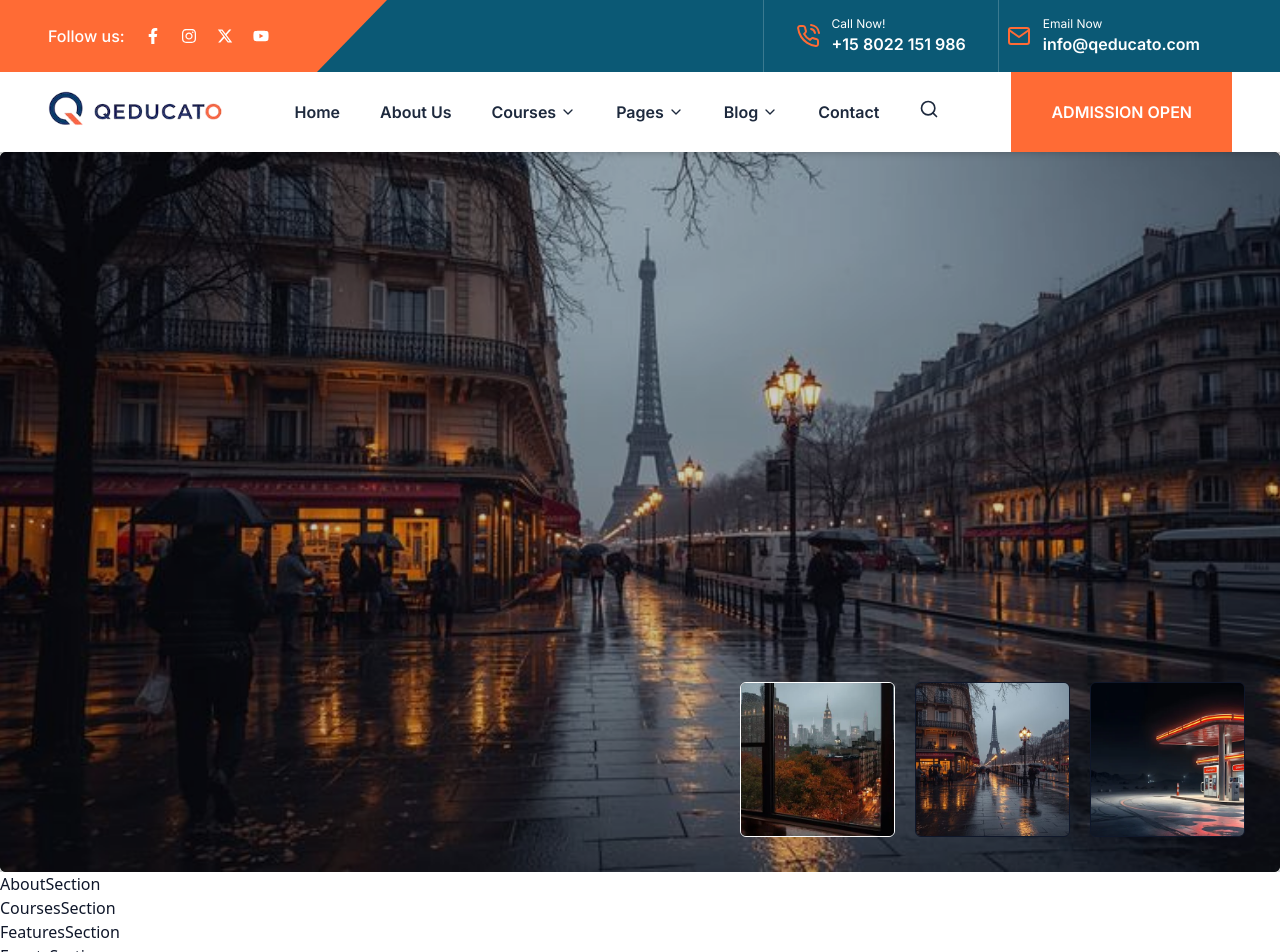
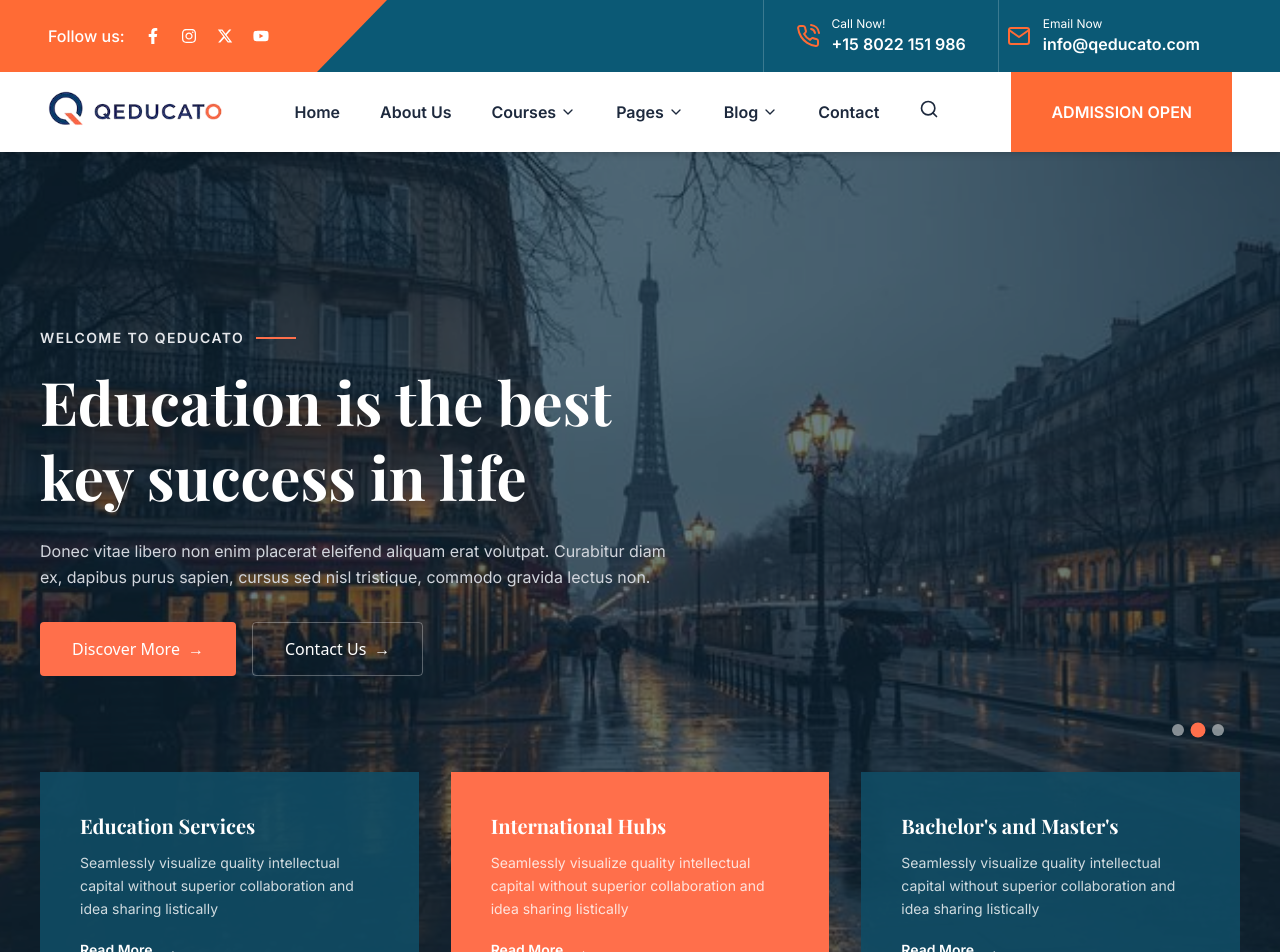
Before and after one commit to almahmud-dev/qeducato-platform, a Next.js app: page / in a window 1280 px wide. Shown: the top 952 px of the page. Built offline with nearby package versions, Linux system fonts and the light colour scheme; a web font is replaced by a local one.

Commit message:
Add feature cards and enhance HeroSection layout with autoplay functionality

```diff
--- a/src/components/ui/HeroSection.jsx
+++ b/src/components/ui/HeroSection.jsx
@@ -6,10 +6,31 @@ import { useEffect, useRef, useState } from "react";
 import banner1 from "@/../public/images/banner/banner1.webp";
 import banner2 from "@/../public/images/banner/banner2.jpg";
 import banner3 from "@/../public/images/banner/banner3.webp";
+import Container from "./Container";
+
+const featureCards = [
+  {
+    title: "Education Services",
+    desc: "Seamlessly visualize quality intellectual capital without superior collaboration and idea sharing listically",
+    bgColor: "bg-[#104c64]/90",
+  },
+  {
+    title: "International Hubs",
+    desc: "Seamlessly visualize quality intellectual capital without superior collaboration and idea sharing listically",
+    bgColor: "bg-[#ff6f4b]",
+  },
+  {
+    title: "Bachelor's and Master's",
+    desc: "Seamlessly visualize quality intellectual capital without superior collaboration and idea sharing listically",
+    bgColor: "bg-[#104c64]/90",
+  },
+];
 
 const HeroSection = () => {
   const heroBanner = [banner1, banner2, banner3];
 
+  // ইনস্ট্যান্ট কালার চেঞ্জের জন্য activeID স্টেট ব্যবহার করা হয়েছে
+  const [activeID, setActiveID] = useState(0);
   const [currentID, setCurrentID] = useState(0);
   const [nextID, setNextID] = useState(null);
   const [fading, setFading] = useState(false);
@@ -17,7 +38,7 @@ const HeroSection = () => {
   const intervalRef = useRef(null);
   const fadingRef = useRef(false);
 
-  // preload images
+  // Preload images
   useEffect(() => {
     heroBanner.slice(1).forEach((banner) => {
       const img = new window.Image();
@@ -29,6 +50,7 @@ const HeroSection = () => {
     if (fadingRef.current || newID === currentID) return;
 
     fadingRef.current = true;
+    setActiveID(newID); // ডটের কালার সাথে সাথে চেঞ্জ হবে
     setNextID(newID);
     setFading(false);
 
@@ -48,55 +70,34 @@ const HeroSection = () => {
 
   const startAutoPlay = () => {
     clearInterval(intervalRef.current);
-
     intervalRef.current = setInterval(() => {
-      const next = (currentID + 1) % heroBanner.length;
+      const next = (activeID + 1) % heroBanner.length;
       changeBanner(next);
     }, 5000);
   };
 
+  // AutoPlay setup
   useEffect(() => {
-    intervalRef.current = setInterval(() => {
-      setCurrentID((prev) => {
-        const next = (prev + 1) % heroBanner.length;
-
-        if (!fadingRef.current) {
-          changeBanner(next);
-        }
-
-        return prev;
-      });
-    }, 5000);
-
+    startAutoPlay();
     return () => clearInterval(intervalRef.current);
-  }, [currentID]);
+  }, [activeID]);
 
   const handleBannerClick = (id) => {
+    if (fadingRef.current || id === activeID) return;
     changeBanner(id);
-
-    clearInterval(intervalRef.current);
-
-    intervalRef.current = setInterval(() => {
-      const next = (id + 1) % heroBanner.length;
-      changeBanner(next);
-    }, 5000);
   };
 
   return (
-    <section className=" aspect-video w-screen ">
-      <div className=" h-full w-full relative">
+    <section className="relative min-h-screen w-full overflow-hidden flex flex-col justify-between">
       <div className="absolute inset-0 z-0">
-          {/* Current Image */}
         <Image
           src={heroBanner[currentID]}
           alt={`hero-banner-${currentID}`}
           fill
-            sizes="100vw"
-            priority={currentID === 0}
-            className="rounded-[6px] object-cover"
+          priority
+          className="object-cover"
         />
 
-          {/* Next Image */}
         {nextID !== null && (
           <div
             className={`absolute inset-0 z-10 transition-opacity duration-700 ease-in-out ${
@@ -107,38 +108,81 @@ const HeroSection = () => {
               src={heroBanner[nextID]}
               alt={`hero-banner-${nextID}`}
               fill
-                sizes="100vw"
-                className="rounded-[6px] object-cover"
+              className="object-cover"
             />
           </div>
         )}
 
-          <div className="absolute inset-0 bg-[#02090f30] z-20" />
+        <div className="absolute inset-0 bg-[#0c293a]/60 z-20" />
       </div>
 
-        {/* Thumbnail buttons */}
-        <ul className="absolute bottom-[15px] right-[15px] sm:bottom-[20px] sm:right-[20px] md:bottom-[25px] md:right-[25px] lg:bottom-[30px] lg:right-[30px] xl:bottom-[35px] xl:right-[35px] z-[20] flex gap-x-2 sm:gap-x-3 md:gap-x-4 xl:gap-x-5">
-          {heroBanner.map((item, index) => (
+      <Container>
+        {" "}
+        <div className="relative z-30  w-full  pt-32 md:pt-44 flex flex-col justify-center grow">
+          <div className="max-w-[650px] text-white">
+            <div className="flex items-center gap-3 mb-4">
+              <span className="uppercase tracking-widest text-sm font-semibold text-gray-200">
+                Welcome to Qeducato
+              </span>
+              <div className="w-10 h-[2px] bg-[#ff6f4b]" />
+            </div>
+
+            <h1 className="text-4xl sm:text-5xl md:text-6xl font-bold leading-tight mb-6">
+              Education is the best key success in life
+            </h1>
+
+            <p className="text-gray-300 text-sm md:text-base mb-8 leading-relaxed">
+              Donec vitae libero non enim placerat eleifend aliquam erat
+              volutpat. Curabitur diam ex, dapibus purus sapien, cursus sed nisl
+              tristique, commodo gravida lectus non.
+            </p>
+
+            <div className="flex flex-wrap gap-4">
+              <button className="bg-[#ff6f4b] hover:bg-[#e05e3a] text-white px-8 py-3.5 rounded font-medium transition duration-300 flex items-center gap-2">
+                Discover More <span>→</span>
+              </button>
+              <button className="border border-white/30 hover:bg-white/10 text-white px-8 py-3.5 rounded font-medium transition duration-300 flex items-center gap-2">
+                Contact Us <span>→</span>
+              </button>
+            </div>
+          </div>
+        </div>
+        <div className="relative z-30 w-full mt-16 lg:mt-24">
+          <ul className="absolute -top-12 right-4 flex gap-x-2">
+            {heroBanner.map((_, index) => (
               <li
                 key={index}
-              className={`rounded-[6px] overflow-hidden border cursor-pointer ${
-                currentID === index
-                  ? "border-white"
-                  : "border-bg-secondaryTwo"
+                className={`w-3 h-3 rounded-full cursor-pointer transition-all duration-150 ${
+                  activeID === index ? "bg-[#ff6f4b] scale-125" : "bg-white/50"
                 }`}
                 onClick={() => handleBannerClick(index)}
-            >
-              <Image
-                src={item}
-                alt={`hero-banner-${index}`}
-                width={153}
-                height={153}
-                className="object-cover hover:scale-110 transition duration-400 ease-in-out !h-[80px] !w-[80px] sm:!h-[100px] sm:!w-[100px] md:!h-[120px] md:!w-[120px] lg:!h-[135px] lg:!w-[135px] xl:!h-[153px] xl:!w-[153px]"
               />
-            </li>
             ))}
           </ul>
+
+          <div className="grid grid-cols-1 md:grid-cols-3 max-w-300mx-auto gap-6 md:gap-8">
+            {featureCards.map((card, i) => (
+              <div
+                key={i}
+                className={`${card.bgColor} text-white p-8 md:p-10 flex flex-col justify-between min-h-[220px] transition duration-300 hover:translate-y-[-5px]`}
+              >
+                <div>
+                  <h3 className="text-xl font-bold mb-3">{card.title}</h3>
+                  <p className="text-white/80 text-sm leading-relaxed mb-4">
+                    {card.desc}
+                  </p>
                 </div>
+                <a
+                  href="#"
+                  className="text-sm font-semibold flex items-center gap-2 hover:underline w-fit"
+                >
+                  Read More <span className="text-lg">→</span>
+                </a>
+              </div>
+            ))}
+          </div>
+        </div>
+      </Container>
     </section>
   );
 };
```
Lines whose indentation alone changed are shown as unchanged.
